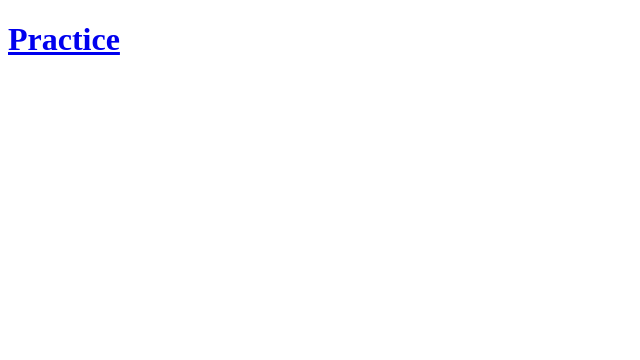
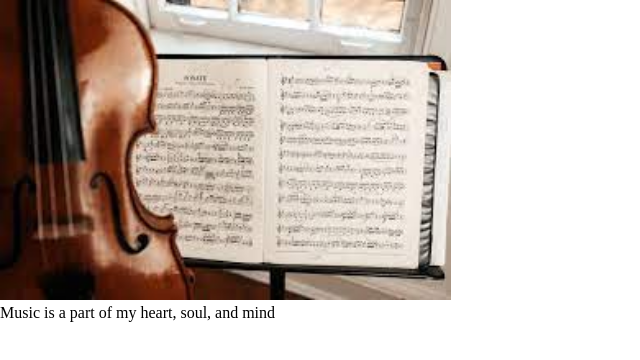
Before and after one commit to FogleA10/practice-repo, a plain HTML site: page index.html in a window 1280 px wide. Shown: the whole page, without its empty margins (0-640 px from the left). Drawn offline with Linux system fonts and the light colour scheme; files that its build step writes are made by us from their sources.

Commit message:
working on this stupid image

```diff
--- a/index.html
+++ b/index.html
@@ -4,14 +4,14 @@
     <meta charset="UTF-8">
     <meta http-equiv="X-UA-Compatible" content="IE=edge">
     <meta name="viewport" content="width=device-width, initial-scale=1.0">
-    <link rel="stylesheet" href="./assets/css/styles.css" />
+    <link rel="stylesheet" href="/styles.css"/>
     <title>Practice More Music</title>
 </head>
 
 <body>
     <header>
         <h1>
-            <a href="/">Practice</a>
+            <!-- <a href="/">Practice</a> -->
         </h1>
     </header>
 
@@ -19,9 +19,14 @@
     <!-- hero section -->
 
     <section class="hero">
-        <div>
+        <div class="hero_content">
+            <img src="./assets/images/practice-violin.jpeg" class="container">
+
+            <h3></h3>
+            <p>Music is a part of my heart, soul, and mind</p>
 
         </div>
     </section>
 </body>
+<script src="script.js"></script>
 </html>
--- a/styles.css
+++ b/styles.css
@@ -0,0 +1,25 @@
+*{
+    margin:0;
+    padding:0;
+
+}
+.container{
+    height: 1000px;
+    background-size: cover;
+    background-position: center;
+    position:relative;
+    background-attachment:fixed;
+    background-image: url(./assets/images/practice-violin.jpeg);
+
+}
+.container{
+    width: auto;
+    height: 300px;
+    overflow: hidden;
+  }
+
+.container img {
+    max-width: 100%;
+    height: auto;
+    display: block;
+  }
```
Also changed, not shown: assets/images/practice-violin.jpeg (added), 1 other file.
